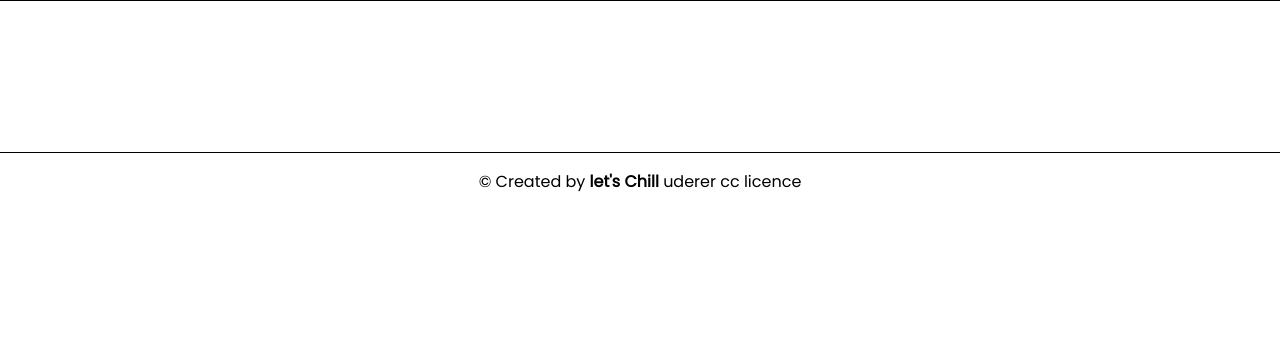
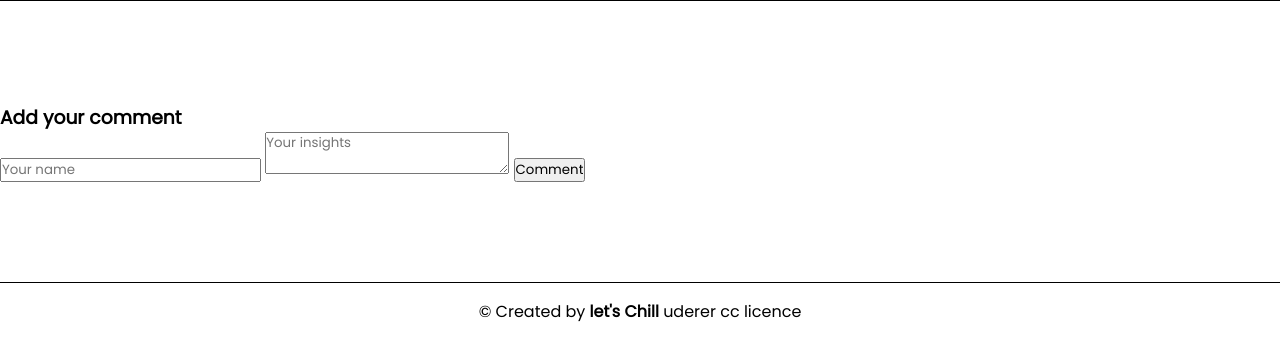
Before and after one commit to Nemwel-Boniface/let-sChill, a website built with webpack: page src/index.html in a window 1280 px wide. Shown: the part 70-430 px from the top of the page. Built offline with nearby package versions, Linux system fonts and the light colour scheme; no server answers; a web font is replaced by a local one.

Commit message:
Add contact form markup

```diff
--- a/src/index.html
+++ b/src/index.html
@@ -43,10 +43,28 @@
     </header>
 
     <main class="main">
-      <div class="image-container">
+      <div class="image-container"></div>
+    </main>
 
-      </div>
-    </main>
+    <section class="comment-main-container">
+      <form action="POST" class="comment-form dn">
+        <h3>Add your comment</h3>
+        <input
+          type="text"
+          name="user-name"
+          id="user-name"
+          placeholder="Your name"
+        />
+
+        <textarea
+          name="comment-message"
+          id="comment-message"
+          placeholder="Your insights"
+        ></textarea>
+        <input type="submit" value="Comment" id="submit-comment" />
+      </form>
+    </section>
+
     <footer>
       <p>&copy; Created by <strong>let's Chill</strong> uderer cc licence</p>
     </footer>
```
